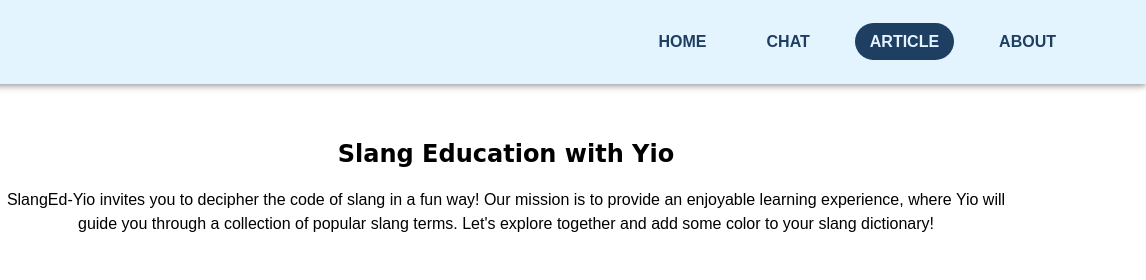
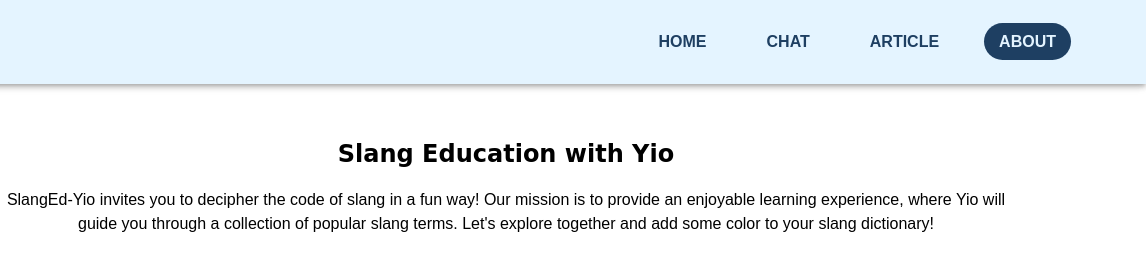
Before and after one commit to NajwaAdlina/slangedu-yio, a plain HTML site: page about.html in a window 1280 px wide. Shown: the top 280 px of the page, 134-1280 px from the left. Drawn offline with nearby package versions, Linux system fonts and the light colour scheme; a web font is replaced by a local one.

Commit message:
Update about.html

```diff
--- a/about.html
+++ b/about.html
@@ -22,8 +22,8 @@
             <ul class="navlist">
                 <li><a href="index.html">HOME</a></li>
                 <li><a href="chat.html">CHAT</a></li>
-                <li><a href="article.html" class="active">ARTICLE</a></li>
-                <li><a href="about.html">ABOUT</a></li>
+                <li><a href="article.html" >ARTICLE</a></li>
+                <li><a href="about.html" class="active" >ABOUT</a></li>
             </ul>
             <div class="bx bx-menu" id="menu-icon"></div>
         </nav>
```
